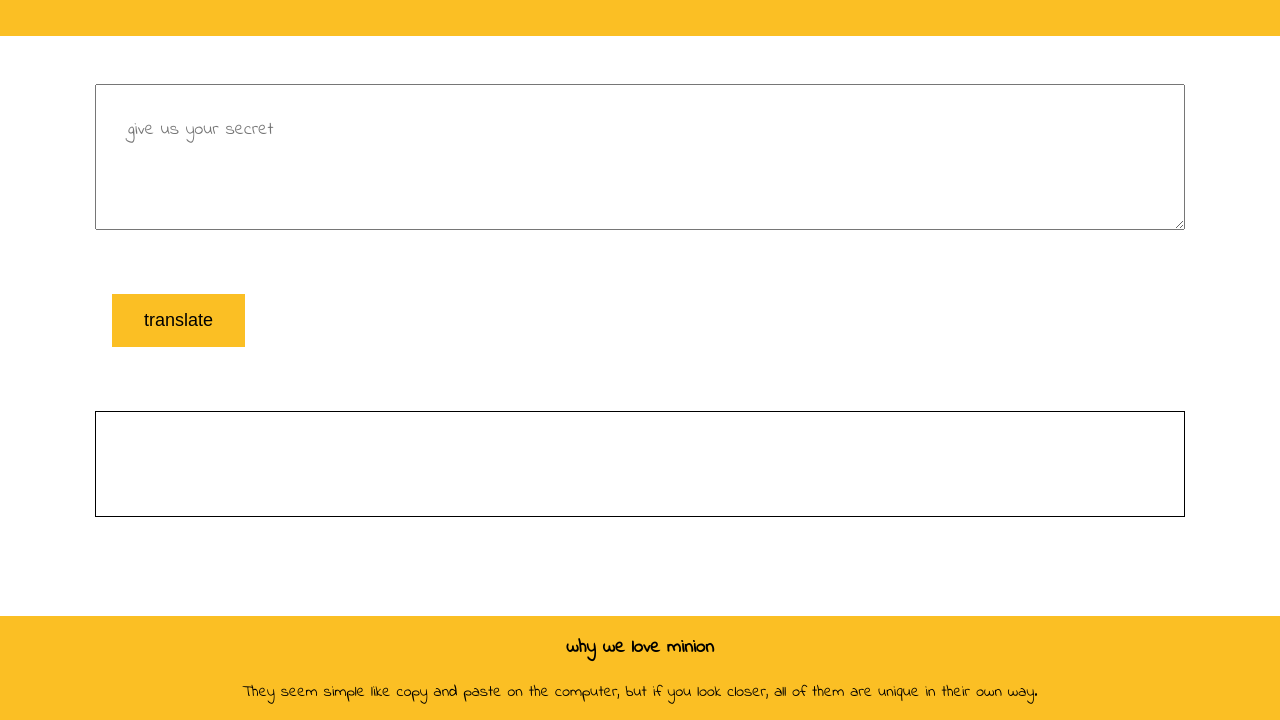
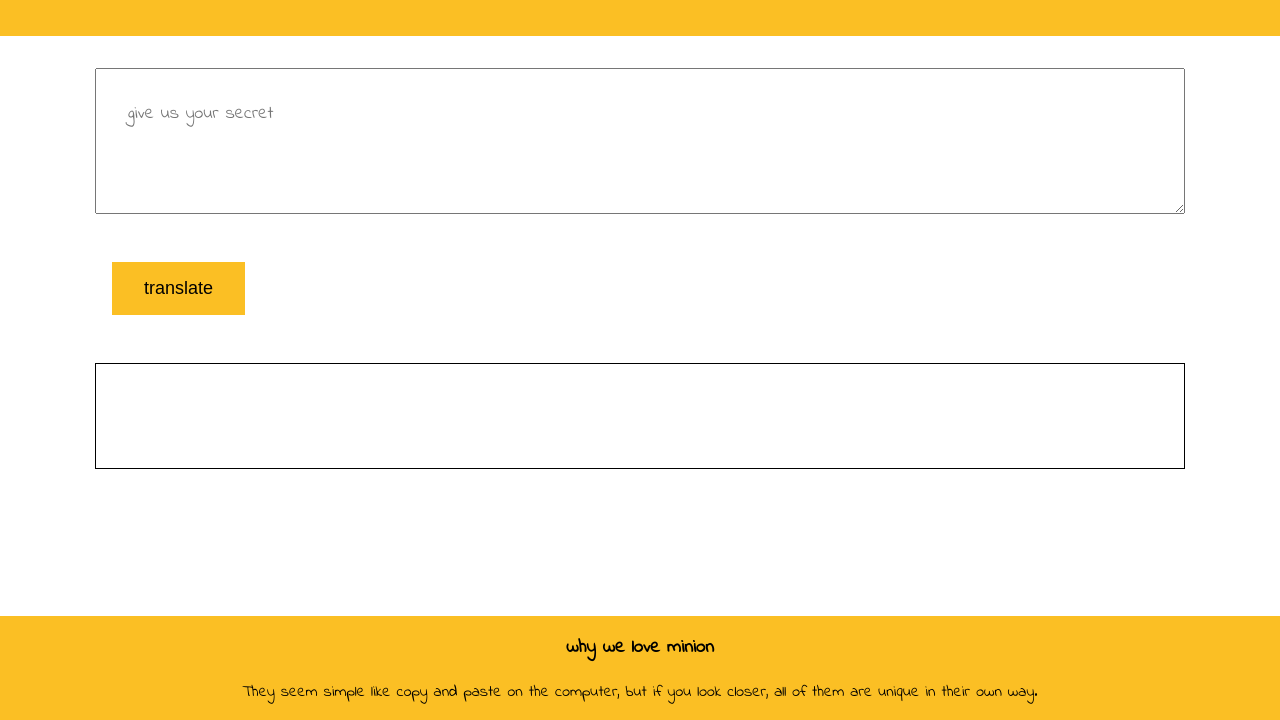
Before and after one commit to dakshdudhat/Minions, a plain HTML site: page index.html in a window 1280 px wide. Shown: the part 80-800 px from the top of the page. Drawn offline with Linux system fonts and the light colour scheme.

Commit message:
css changes

```diff
--- a/style.css
+++ b/style.css
@@ -17,7 +17,7 @@ body {
     width: 80%;
     height: 10vh;
     display: block;
-    margin: 3rem auto;
+    margin: 2rem auto;
     padding: 2rem;
     font-family: 'Indie Flower', cursive;
     font-size: large;
@@ -30,7 +30,7 @@ body {
     border: 1px solid black;
     height: 5vh;
     width: 80%;
-    margin: 3rem auto;
+    margin: 2rem auto;
     padding: 2rem;
     font-size: large;
 
```
